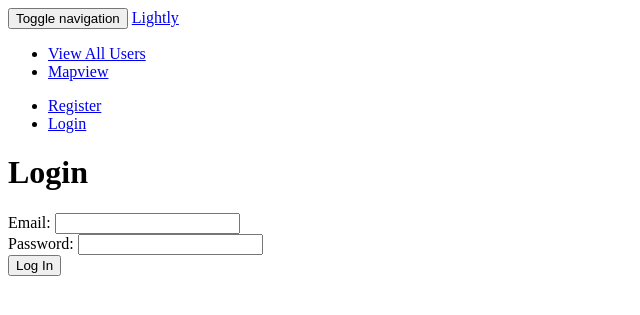
After one commit to monicasmith463/Lightly, a Flask app: page /login in a window 1280 px wide. The commit adds this page. Shown: the top 315 px of the page, without its empty margins (0-640 px from the left). Run offline with Flask 2, Linux system fonts and the light colour scheme; some libraries are stand-ins or nearby versions.

Commit message:
adding routes to login

```diff
--- a/server.py
+++ b/server.py
@@ -17,19 +17,53 @@ app.secret_key = "ABC"
 # This is horrible. Fix this so that, instead, it raises an error.
 app.jinja_env.undefined = StrictUndefined
 
-
 @app.route('/')
 def index():
     """Homepage."""
+
+    return render_template("homepage.html")
+
+@app.route('/map')
+def map():
+    """Map."""
     #
     # lights = Light.query.all()
 
     return render_template("mapBoise.html")
 
+@app.route('/login', methods=['GET'])
+def login_form():
+    """Show login form."""
+
+    return render_template("login.html")
+
+
+@app.route('/login', methods=['POST'])
+def login_process():
+    """Process login."""
+
+    # Get form variables
+    email = request.form["email"]
+    password = request.form["password"]
+
+    # user = User.query.filter_by(email=email).first()
+    #
+    # if not user:
+    #     flash("No such user")
+    #     return redirect("/login")
+    #
+    # if user.password != password:
+    #     flash("Incorrect password")
+    #     return redirect("/login")
+
+    session["user_id"] = user.user_id
+
+    flash("Logged in")
+    # return redirect("/users/{}".format(user.user_id))
+
 @app.route('/coordinate-data')
 def get_coordinates():
     """Route to get coordinates from database and jsonify."""
-
 
     coordinates = db.session.query(Light.latitude, Light.longitude).all()
     print coordinates[-1]
--- a/templates/base.html
+++ b/templates/base.html
@@ -1,31 +1,70 @@
 <!DOCTYPE html>
-<html>
+<html lang="en">
 <head>
-    <meta name="viewport" content="initial-scale=1.0, user-scalable=no">
   <meta charset="utf-8">
-    <title>Simple markers</title>
-    <style>
-      /* Always set the map height explicitly to define the size of the div
-       * element that contains the map. */
-      #map {
-        height: 100%;
-      }
-      /* Optional: Makes the sample page fill the window. */
-      html, body {
-        height: 100%;
-        margin: 0;
-        padding: 0;
-      }
-    </style>
+  <!-- <meta http-equiv="X-UA-Compatible" content="IE=edge">
+  <meta name="viewport" content="width=device-width, initial-scale=1"> -->
+
+  <title>Lightly</title>
+
 </head>
 <body>
-    <div id="map"></div>
+<nav class="navbar navbar-inverse" style="margin-bottom: 0px">
+  <div class="container-fluid">
+    <!-- Brand and toggle get grouped for better mobile display -->
+    <div class="navbar-header">
+      <button type="button" class="navbar-toggle collapsed"
+              data-toggle="collapse"
+              data-target="#bs-example-navbar-collapse-1">
+        <span class="sr-only">Toggle navigation</span>
+        <span class="icon-bar"></span>
+        <span class="icon-bar"></span>
+        <span class="icon-bar"></span>
+      </button>
+      <a class="navbar-brand" href="/">
+        <!-- <span class="glyphicon glyphicon-eye-open"></span> -->
+        Lightly
+      </a>
+    </div>
 
-    <script type="text/javascript" src="https://code.jquery.com/jquery-3.3.1.min.js"></script>
-    <script type="text/javascript" src="https://rawgit.com/denissellu/routeboxer/master/src/RouteBoxer.js"></script>
+    <!-- Collect the nav links, forms, and other content for toggling -->
+    <div class="collapse navbar-collapse"
+         id="bs-example-navbar-collapse-1">
+      <ul class="nav navbar-nav">
+        <li><a href="/users">View All Users</a></li>
+        <li><a href="/map">Mapview</a></li>
+      </ul>
+      <ul class="nav navbar-nav navbar-right">
+        {% if "user_id" in session %}
+          <li><a href="/users/{{ session['user_id'] }}">Profile</a></li>
+          <li><a href="/logout">Logout</a></li>
+        {% else %}
+          <li><a href="/register">Register</a></li>
+          <li><a href="/login">Login</a></li>
+        {% endif %}
+
+      </ul>
+    </div>
+    <!-- /.navbar-collapse -->
+  </div>
+  <!-- /.container-fluid -->
+</nav>
+<div id="extending">
+  {% for flash in get_flashed_messages() %}
+    <div class="alert alert-danger" style="width:90%; margin:0 auto;">{{ flash }}</div>
+  {% endfor %}
+{% block content %}
+{% endblock %}
+</div>
+
+<script src="https://code.jquery.com/jquery-2.1.4.min.js"></script>
+<script src="https://maxcdn.bootstrapcdn.com/bootstrap/3.3.4/js/bootstrap.min.js"></script>
+  <!-- <script type="text/javascript" src="https://rawgit.com/denissellu/routeboxer/master/src/RouteBoxer.js"></script>
   <script type="text/javascript" src="../static/js/app.js"></script>
   <script async defer
   src="https://maps.googleapis.com/maps/api/js?key=AIzaSyCrT0tS9oNHlUiotOmO4mZj3PhFbUc8l30&callback=initMap&libraries=geometry">
-    </script>
+  </script> -->
+
+
 </body>
 </html>
--- /dev/null
+++ b/templates/login.html
@@ -0,0 +1,27 @@
+{% extends 'base.html' %}
+{% block content %}
+<div class="well spaced" style="width:40%;">
+<div>
+  <h1>Login</h1>
+  <form action="/login" method="POST">
+
+    <div class="form-group">
+      <label>Email:
+          <input type="email" name="email" required="">
+      </label>
+    </div>
+
+    <div class="form-group">
+      <label>Password:
+          <input type="password" name="password" required="">
+      </label>
+    </div>
+
+    <div class="form-group">
+      <input type="submit" value="Log In">
+    </div>
+
+  </form>
+</div>
+</div>
+{% endblock %}
```
Also changed, not shown: static/js/app.js (+27 -65 lines), templates/homepage.html (added, +7 -0 lines). Lines whose indentation alone changed are shown as unchanged.
